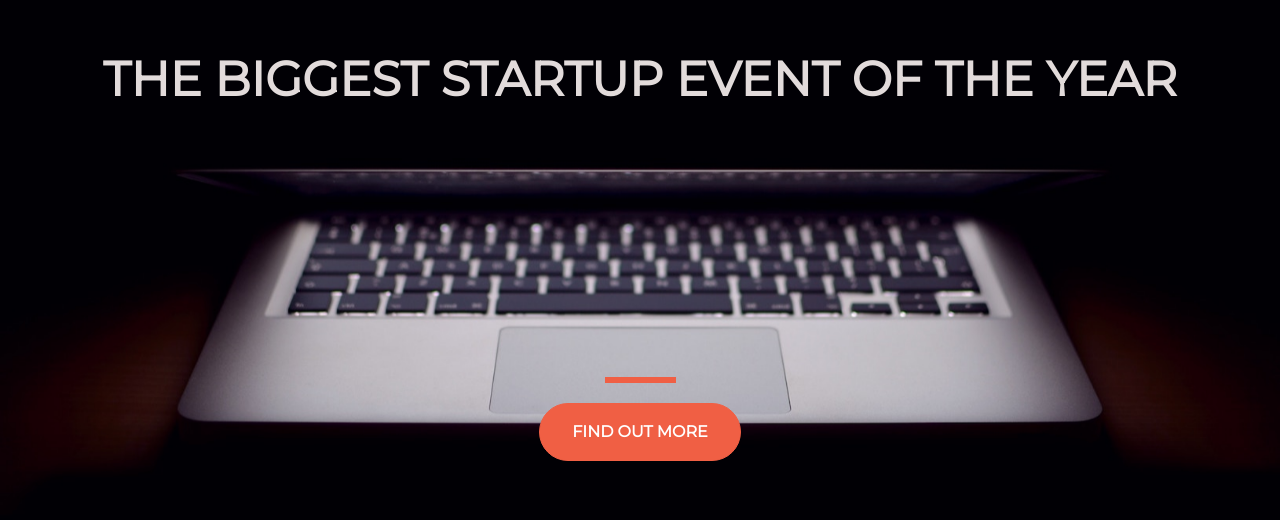
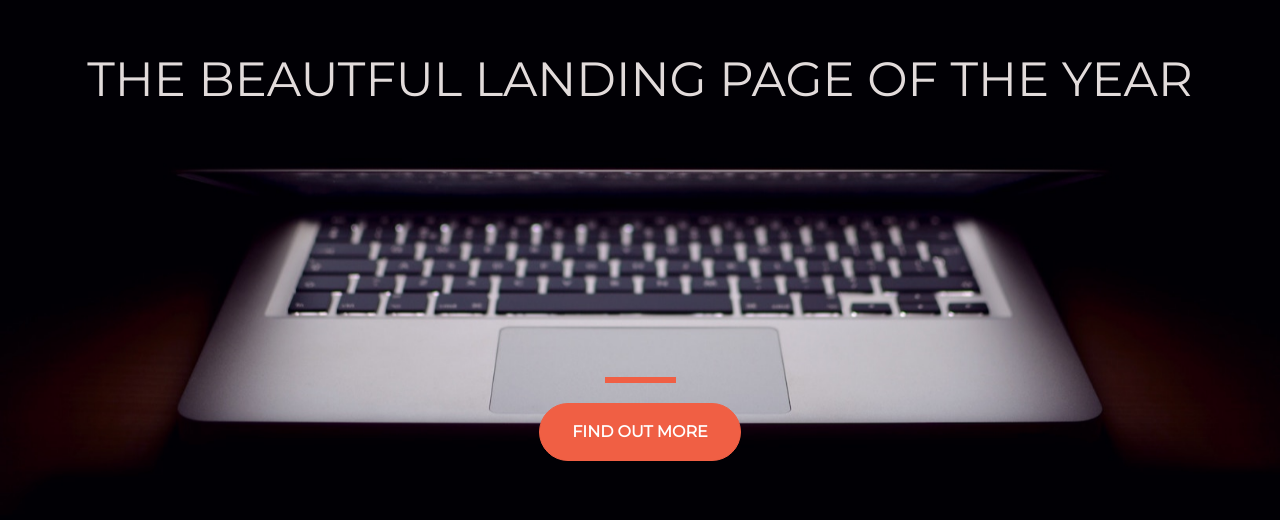
Before and after one commit to joshricky26/joshricky26.github.io, a plain HTML site: page index.html in a window 1280 px wide. Shown: the part 144-664 px from the top of the page. Drawn offline with nearby package versions, Linux system fonts and the light colour scheme.

Commit message:
Update index.html

```diff
--- a/index.html
+++ b/index.html
@@ -18,7 +18,7 @@
     <div class="container d-flex align-items-center h-100">
       <div class="row">
         <header class="text-center col-12">
-          <h1 class="text-uppercase"><strong>The biggest startup event of the year</strong></h1>
+          <h1 class="text-uppercase">The beautful landing page of the year</strong></h1>
         </header>
         <div class="buffer col-12"></div>
         <section class="text-center col-12">
```
